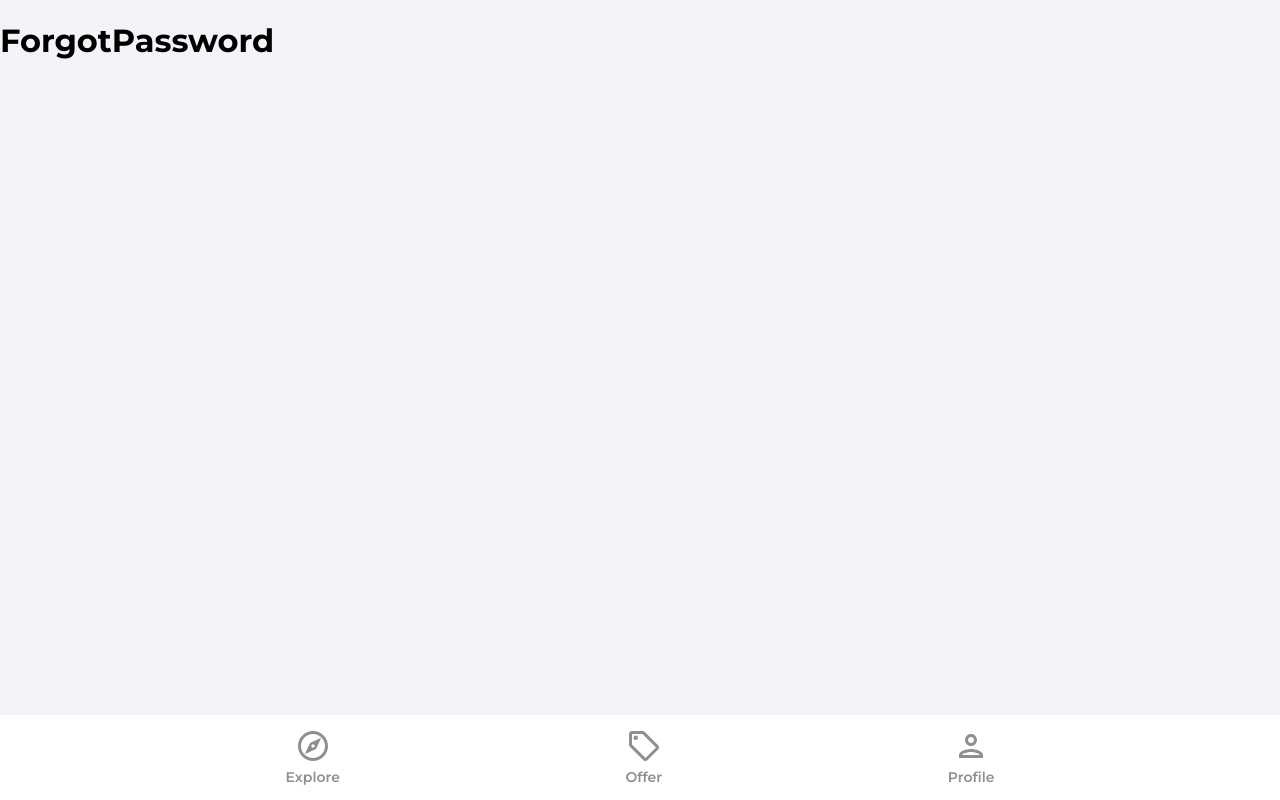
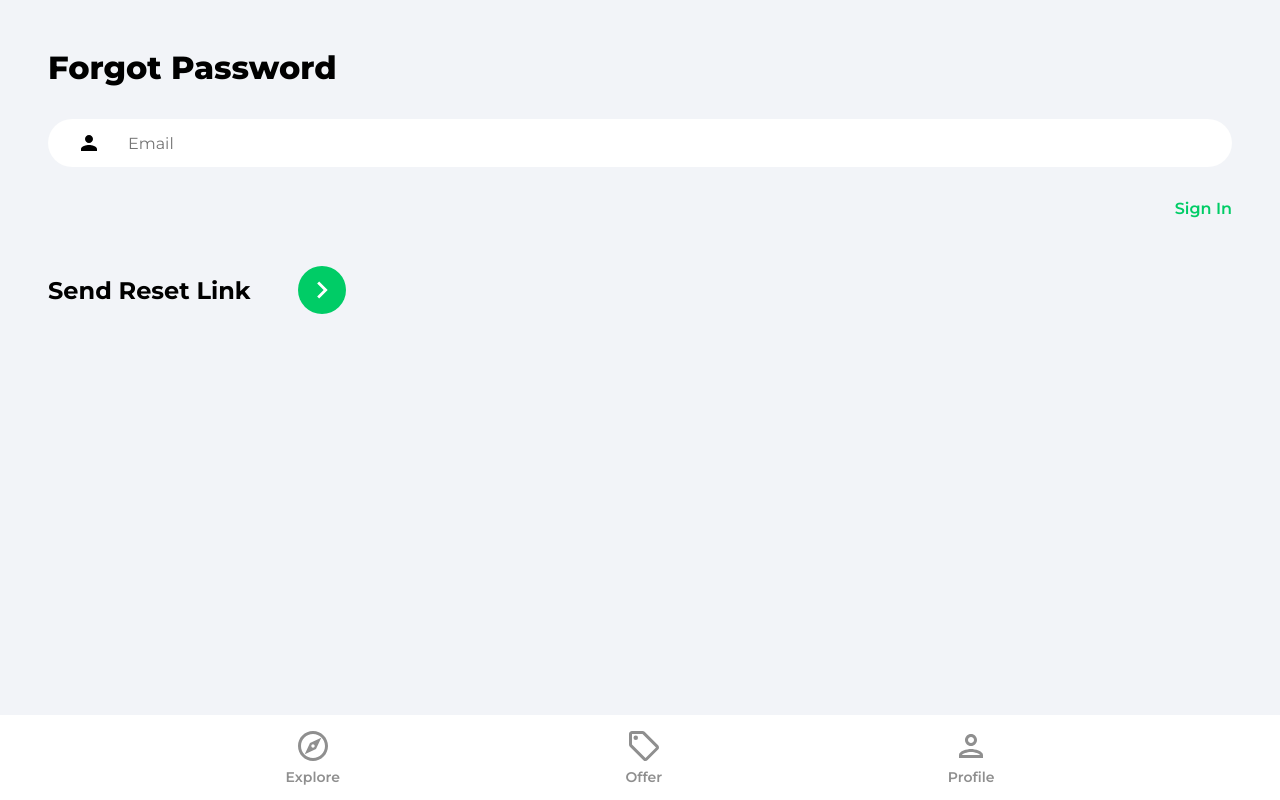
Before and after one commit to Hosseinht/buy-house-react, a React (Create React App) app: page /forgot-password in a window 1280 px wide. Built offline with nearby package versions, Linux system fonts and the light colour scheme.

Commit message:
Forgot Password

```diff
--- a/src/App.js
+++ b/src/App.js
@@ -2,6 +2,7 @@ import {BrowserRouter as Router, Route, Routes} from "react-router-dom";
 import {ToastContainer} from "react-toastify";
 import 'react-toastify/dist/ReactToastify.css'
 import Navbar from "./components/Navbar";
+import PrivateRoute from "./components/PrivateRoute";
 import Explore from "./pages/Explore";
 import Offers from './pages/Offers'
 import Profile from "./pages/Profile";
@@ -16,7 +17,10 @@ function App() {
                 <Routes>
                     <Route path='/' element={<Explore/>}/>
                     <Route path='/Offers' element={<Offers/>}/>
-                    <Route path='/Profile' element={<Profile/>}/>
+                    <Route path='/profile' element={<PrivateRoute/>}>
+                        {/*this is the Outlet*/}
+                        <Route path='/profile' element={<Profile/>}/>
+                    </Route>
                     <Route path='/sign-in' element={<SignIn/>}/>
                     <Route path='/sign-up' element={<SignUp/>}/>
                     <Route path='/forgot-password' element={<ForgotPassword/>}/>
--- /dev/null
+++ b/src/components/PrivateRoute.jsx
@@ -0,0 +1,17 @@
+import {Navigate, Outlet} from 'react-router-dom'
+// outlet allows us to render child routes or child element
+
+import {useAuthStatus} from "../hooks/useAuthStatus";
+import Spinner from "./Spinner";
+
+const PrivateRoute = () => {
+    const {loggedIn, checkingStatus} = useAuthStatus()
+
+    if(checkingStatus) {
+        return <Spinner/>
+    }
+
+    return loggedIn ? <Outlet/> : <Navigate to='/sign-in'/>
+};
+
+export default PrivateRoute;
--- /dev/null
+++ b/src/components/Spinner.jsx
@@ -0,0 +1,11 @@
+const Spinner = () => {
+    return (
+        <div className='loadingSpinnerContainer'>
+            <div className='loadingSpinner'>
+
+            </div>
+        </div>
+    );
+};
+
+export default Spinner;
--- /dev/null
+++ b/src/hooks/useAuthStatus.js
@@ -0,0 +1,30 @@
+import {useState, useEffect, useRef} from "react";
+import {getAuth, onAuthStateChanged} from "firebase/auth";
+
+export const useAuthStatus = () => {
+    const [loggedIn, setLoggedIn] = useState(false)
+    const [checkingStatus, setCheckingStatus] = useState(true)
+    // check to see if we are logged in and right after we get the response, then we set checkStatus to
+    // false and loggedIn to true
+    const isMounted = useRef(true)
+    // fix memory leak error
+
+    useEffect(() => {
+        if (isMounted) {
+            const auth = getAuth()
+            onAuthStateChanged(auth, (user) => {
+                if (user) {
+                    setLoggedIn(true)
+                }
+                setCheckingStatus(false)
+            })
+            // onAuthStateChanged takes in auth, and then it takes a function and this function gives us back user object
+        }
+        return () => {
+            isMounted.current = false
+        }
+
+    }, [isMounted])
+
+    return {loggedIn, checkingStatus}
+};
--- a/src/pages/ForgotPassword.jsx
+++ b/src/pages/ForgotPassword.jsx
@@ -1,7 +1,62 @@
+import {useState} from "react";
+import {Link} from "react-router-dom";
+import {getAuth, sendPasswordResetEmail} from "firebase/auth";
+import {toast} from "react-toastify";
+import {ReactComponent as ArrowRightIcon} from "../assets/svg/keyboardArrowRightIcon.svg";
+
 const ForgotPassword = () => {
+    const [email, setEmail] = useState('')
+
+    const onChange = (e) => {
+        setEmail(e.target.value)
+    }
+    const onSubmit = async (e) => {
+        e.preventDefault()
+        try {
+            const auth = getAuth()
+            await sendPasswordResetEmail(auth, email)
+            toast.success('Email was sent')
+        }catch (error) {
+            toast.error('Could not send reset email')
+        }
+    }
+
     return (
-        <div>
-            <h1>ForgotPassword</h1>
+        <div className='pageContainer'>
+            <header>
+                <p className="pageHeader">
+                    Forgot Password
+                </p>
+            </header>
+            <main>
+                <form onSubmit={onSubmit}>
+                    <input
+                        type="email"
+                        id="email"
+                        placeholder='Email'
+                        value={email}
+                        onChange={onChange}
+                        className='emailInput'
+                    />
+
+                    <Link to='/sign-in' className='forgotPasswordLink'>
+                        Sign In
+                    </Link>
+
+                    <div className='signInBar'>
+                        <div className='signInText'>
+                            Send Reset Link
+                        </div>
+                        <button className='signInButton'>
+                            <ArrowRightIcon
+                                fill='#ffffff'
+                                width='34px'
+                                height='34px'
+                            />
+                        </button>
+                    </div>
+                </form>
+            </main>
         </div>
     );
 };
```
